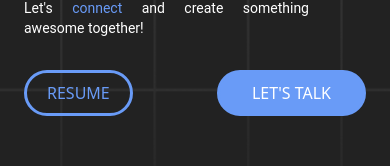
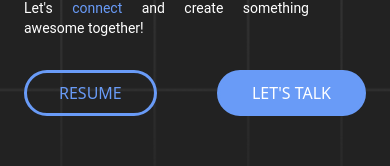
Before and after one commit to akashlitoriya/portfolio, a React (Create React App) app: page / in a window 390 px wide. Shown: the part 513-679 px from the top of the page. Built offline with nearby package versions, Linux system fonts and the light colour scheme.

Commit message:
Resume download button padding adjusted

```diff
--- a/src/components/HeroSection.jsx
+++ b/src/components/HeroSection.jsx
@@ -26,8 +26,19 @@ const HeroSection = () => {
             </div>
             <p className='max-w-[630px] w-10/12 sm:w-4/6 text-sm text-justify md:text-center text-secondary-50 md:text-2xl font-robo'>who's all about that <HighlightText text={"MERN"} /> stack life. I've been busy crafting web projects of all kinds. Wanna peek at my <HighlightText text={"resume"}/>? Hit that button below, or just shoot me a quick 'hi'!<br></br> Let's <HighlightText text={"connect"}/> and create something awesome together!</p>
             <div className='flex flex-row gap-3 w-full justify-between md:justify-normal md:w-fit md:gap-12'>
-                <a href={resume} download={"Akash Litoriya Resume"} className='px-5 md:px-5 py-2 text-richblue rounded-full uppercase font-medium border-[3px] text-center border-richblue text-base md:text-xl md:min-w-[188px] hover:bg-richblue hover:text-secondary-50 transition-all duration-200'>Resume</a>
-                <a href='#contact-me' className='bg-richblue uppercase rounded-full md:min-w-[188px] text-center text-base md:text-xl font-medium text-secondary-50 px-8 py-2 md:px-5 border-[3px] border-richblue transition-all duration-200 hover:bg-transparent hover:text-richblue'>Let's Talk</a>
+                <a
+                    href={resume}
+                    download={"Akash Litoriya Resume"}
+                    className='px-8 md:px-5 py-2 text-richblue rounded-full uppercase font-medium border-[3px] text-center border-richblue text-base md:text-xl md:min-w-[188px] hover:bg-richblue hover:text-secondary-50 transition-all duration-200'
+                >
+                    Resume
+                </a>
+                <a
+                    href='#contact-me'
+                    className='bg-richblue uppercase rounded-full md:min-w-[188px] text-center text-base md:text-xl font-medium text-secondary-50 px-8 py-2 md:px-5 border-[3px] border-richblue transition-all duration-200 hover:bg-transparent hover:text-richblue'
+                >
+                    Let's Talk
+                </a>
             </div>
         </div>
 
```
